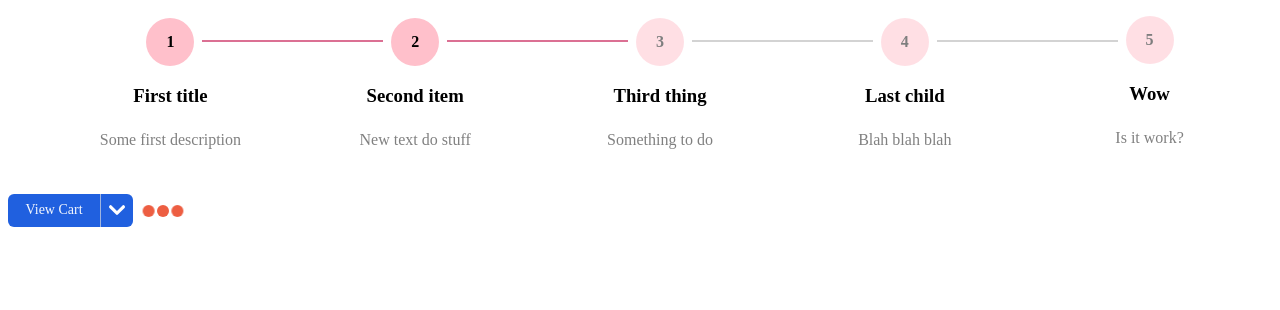
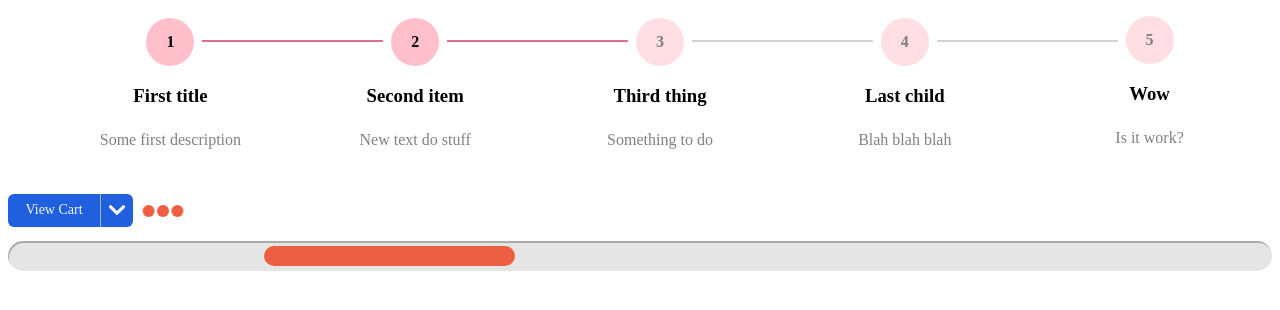
Before and after one commit to vukolovanton/boring-react-components, a React (Vite) app: page / in a window 1280 px wide. Shown: the top 310 px of the page. Built offline with nearby package versions, Linux system fonts and the light colour scheme.

Commit message:
Progress Bar component

```diff
--- a/src/App.tsx
+++ b/src/App.tsx
@@ -2,6 +2,7 @@ import { Stepper } from '@/components/Stepper';
 import { SplitButton } from '@/components/SplitButton';
 import { SplitButtonItems } from '@/interfaces/splitButton/SplitButton.interfaces';
 import { Spinner } from './components/Spinner';
+import { ProgressBar } from './components/ProgressBar';
 
 const steps = [
 	{
@@ -65,7 +66,13 @@ function App() {
 					descriptionFont: '10px Helvetica bold',
 				}}
 			/>
-			<Spinner />
+			<Spinner
+				styles={{
+					color: '#ed5e42',
+					size: '12px',
+				}}
+			/>
+			<ProgressBar />
 		</div>
 	);
 }
--- /dev/null
+++ b/src/components/ProgressBar/ProgressBar.module.scss
@@ -0,0 +1,66 @@
+.animation-bar-1 {
+	position: relative;
+	display: block;
+	padding: 5px;
+	border-radius: 30px;
+	background: var(--background-color);
+	box-shadow: inset 1px 2px rgba(0, 0, 0, 0.25), 0 1px rgba(255, 255, 255, 0.8);
+
+	& span {
+		width: var(--width);
+		position: relative;
+		display: inline-block;
+		vertical-align: middle;
+		height: 20px;
+		border-radius: 10px;
+		overflow: hidden;
+		background-color: var(--color);
+		background-size: 100%;
+		// background-image: linear-gradient(to bottom, red, blue);
+		animation: progress-bar var(--speed) infinite ease-in-out;
+
+		&::after {
+			position: absolute;
+			top: 0;
+			left: 0;
+			right: 0;
+			bottom: 0;
+			content: '';
+			background-size: 100%;
+			// background-image: linear-gradient(
+			// 	45deg,
+			// 	#fff 25%,
+			// 	rgba(0, 0, 0, 0) 25%,
+			// 	rgba(0, 0, 0, 0) 50%,
+			// 	#fff 50%,
+			// 	#fff 75%,
+			// 	rgba(0, 0, 0, 0) 75%,
+			// 	rgba(0, 0, 0, 0)
+			// );
+			background-size: 30px 30px;
+			opacity: 0.3;
+			animation: progress-bar-after 0.5s infinite linear;
+		}
+	}
+}
+
+@keyframes progress-bar {
+	0% {
+		left: 0%;
+	}
+	50% {
+		left: calc(100% - var(--width));
+	}
+	100% {
+		left: 0%;
+	}
+}
+
+@keyframes progress-bar-after {
+	0% {
+		background-position: 0 100%;
+	}
+	100% {
+		background-position: 30px 100%;
+	}
+}
--- /dev/null
+++ b/src/components/ProgressBar/ProgressBar.tsx
@@ -0,0 +1,29 @@
+import React, { useMemo } from 'react';
+import { ProgressBarProps } from '@/interfaces/progressBar/PropgressBar.interfaces';
+import style from './ProgressBar.module.scss';
+
+const ProgressBar: React.FC<ProgressBarProps> = ({ styles = {} }) => {
+	const {
+		color = '#ed5e42',
+		backgroundColor = 'rgba(0, 0, 0, 0.1)',
+		width = '20%',
+		speed = '3s',
+	} = styles;
+
+	const cssVariables = useMemo(() => {
+		return {
+			'--color': color,
+			'--background-color': backgroundColor,
+			'--width': width,
+			'--speed': speed,
+		};
+	}, []) as React.CSSProperties;
+
+	return (
+		<div className={style['animation-bar-1']} style={cssVariables}>
+			<span></span>
+		</div>
+	);
+};
+
+export { ProgressBar };
--- /dev/null
+++ b/src/components/ProgressBar/index.tsx
@@ -0,0 +1 @@
+export { ProgressBar } from './ProgressBar';
--- a/src/components/SplitButton/SplitButton.module.scss
+++ b/src/components/SplitButton/SplitButton.module.scss
@@ -69,7 +69,6 @@
 	display: flex;
 	flex-direction: column;
 	font-size: 0.9em;
-
 	box-shadow: rgba(0, 0, 0, 0.15) 1.95px 1.95px 2.6px;
 
 	& .description {
@@ -124,15 +123,16 @@
 		content: '';
 		cursor: pointer;
 
-		-webkit-transition: transform 0.2s ease-in-out;
-		-webkit-transform: all 0.2s ease-in-out;
-		-webkit-transition: 500ms;
-		transition: transform 0.2s ease-in-out;
+		-webkit-transform: rotate(0deg);
+
+		-ms-transform: rotate(0deg);
+
+		transform: rotate(0deg);
+		transition: transform 200ms ease-in-out;
 
 		display: block;
 		width: 2rem;
 		height: inherit;
-		transform: 0;
 
 		background-repeat: no-repeat;
 		background-position: 0;
@@ -153,7 +153,6 @@
 	&[open] {
 		& .summary::after {
 			transform: rotate(180deg);
-			-webkit-transform: rotate(180deg);
 		}
 	}
 }
--- a/src/components/SplitButton/SplitButton.tsx
+++ b/src/components/SplitButton/SplitButton.tsx
@@ -43,8 +43,12 @@ const SplitButton: React.FC<SplitButtonProps> = React.memo(
 
 					<ul className={style['popup']}>
 						{items.map((item) => (
-							<li key={item.title} className={style['popup-item']}>
-								<button onClick={handleCloseDetailsClick}>
+							<li
+								key={item.title}
+								className={style['popup-item']}
+								onClick={handleCloseDetailsClick}
+							>
+								<button>
 									{item.icon}
 									{item.title}
 								</button>
```
Also changed, not shown: src/interfaces/progressBar/PropgressBar.interfaces.ts (added, +9 -0 lines).
